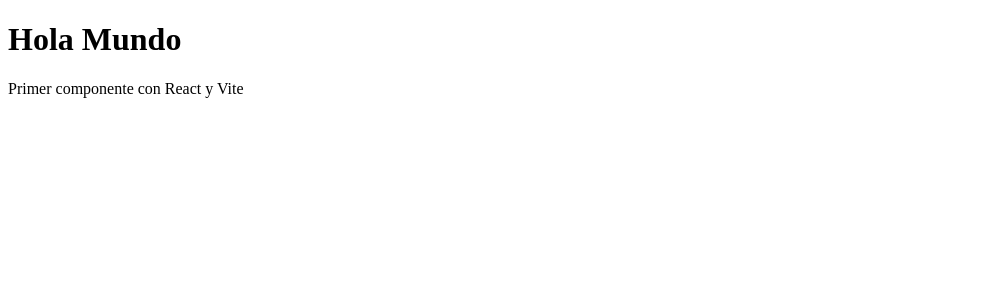
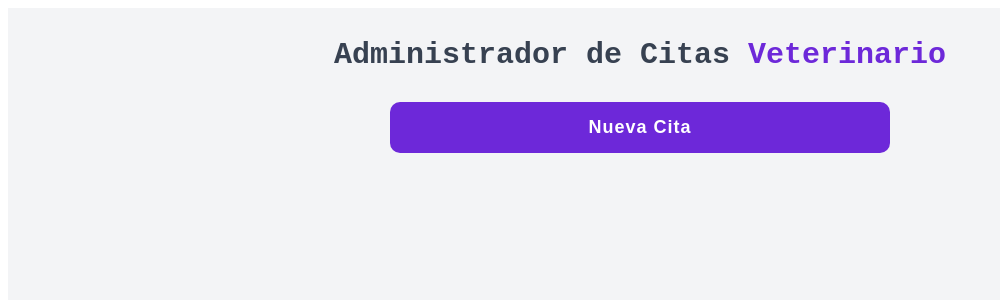
Before and after one commit to valenciaZuriel-cyber/citasReactJS, a React (Vite) app: page / in a window 1280 px wide. Shown: the top 300 px of the page, without its empty margins (0-1000 px from the left). Built offline with nearby package versions, Linux system fonts and the light colour scheme.

Commit message:
Header and buttom structure. Create modal formulario

```diff
--- a/src/App.jsx
+++ b/src/App.jsx
@@ -1,14 +1,30 @@
-
+import { useState } from 'react';
+import './css/main.css';
+import Formulario from './components/Formulario';
 
 function App() {
+  const [modalVisible, setmodalVisible] = useState(false);
+  return (
+    <main className="container">
+      <h1 className='title'>
+        Administrador de Citas <span className='title-bold'>Veterinario</span>
+      </h1>
+      <button
+        className='btn-nueva-cita'
+        onClick={() => setmodalVisible(true)}
+      >
+        <span className='btn-texto-nueva-cita'>Nueva Cita</span>
+      </button>
 
+      {modalVisible && (
+          <div className='modal-overlay' role='dialog' arial-modal="true">
+            <div className='modal-content'>
+              <Formulario/>
+            </div>
+        </div>
+      )}
 
-  return (
-    <>
-    <h1>Hola Mundo</h1>
-    <p>Primer componente con React y Vite</p>
-
-    </>
+    </main>
   )
 }
 
--- /dev/null
+++ b/src/components/Formulario.jsx
@@ -0,0 +1,13 @@
+// Formulario
+
+import { useState, useEffect } from "react";
+
+
+const Formulario = () => {
+    return(
+        <h1>Hola Mundo</h1>
+    )
+};
+
+
+export default Formulario
--- a/src/css/main.css
+++ b/src/css/main.css
@@ -15,25 +15,29 @@
 
 }
 
-.titleBold {
+.title-bold {
     font-weight: 900;
     color: #6D28D9;
 }
 
-.btnNuevaCita{
+.btn-nueva-cita{
     display: block;
     background-color: #6D28D9;
     padding: 15px;
-    margin-top: 30px;
-    margin-left: auto;
-    margin-right: auto;
+    margin: 30px auto;
     border-radius: 10px;
     border: none;
     cursor: pointer;
+    width: 100%;
     max-width: 500px;
+    transition: background-color 0.2 ease;
+
+}
+.btn-nueva-cita:hover{
+    background-color: #5b21b6;
 }
 
-.btnTextoNuevaCita{
+.btn-texto-nueva-cita{
     text-align: center;
     color: #FFF;
     font-size: 18px;
@@ -58,7 +62,7 @@
     gap: 15px;
 }
 
-.modalOverlay{
+.modal-overlay{
     position: fixed;
     top: 0;
     left: 0;
@@ -72,7 +76,7 @@
     padding: 20px;
 }
 
-.modalContent{
+.modal-content{
     background-color: #FFF;
     border-radius: 10px;
     padding: 25px;
```
